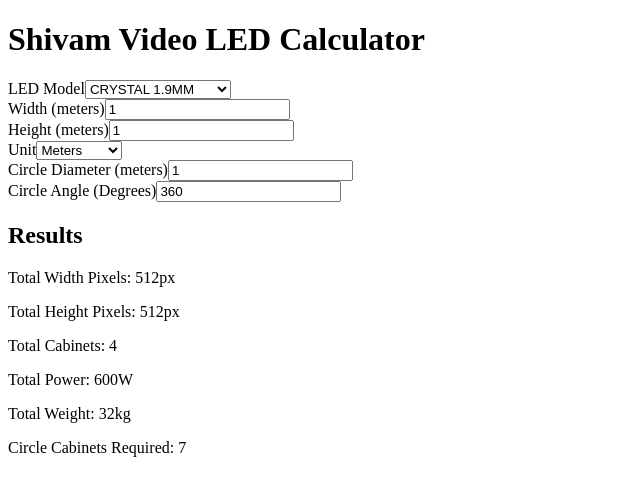
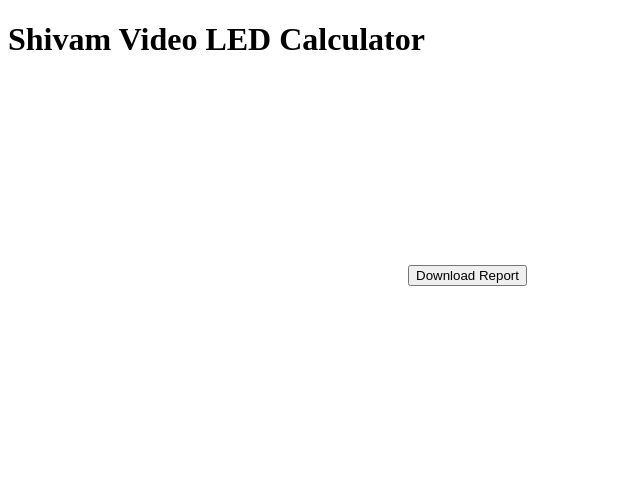
Before and after one commit to shivamraghav14/LED-CALCULATOR, a Next.js app: page / in a window 1280 px wide. Shown: the top 496 px of the page, without its empty margins (0-640 px from the left). Built offline with nearby package versions, Linux system fonts and the light colour scheme.

Commit message:
Update index.js

```diff
--- a/src/pages/index.js
+++ b/src/pages/index.js
@@ -1,4 +1,5 @@
-import { useState } from "react";
+import { useState, useRef } from "react";
+import { jsPDF } from "jspdf";
 
 const ledModels = {
   "CRYSTAL 1.9MM": { pixelDensity: 256, powerPerCabinet: 150, weightPerCabinet: 8, cabinetSize: [500, 500] },
@@ -26,6 +27,7 @@
   const [unit, setUnit] = useState("meters");
   const [diameter, setDiameter] = useState(1);
   const [degree, setDegree] = useState(360);
+  const canvasRef = useRef(null);
 
   const convertSize = (value) => value * unitConversion[unit];
 
@@ -44,54 +46,24 @@
 
   const { totalWidthPixels, totalHeightPixels, totalPower, totalWeight, totalCabinets, circleCabinets } = calculateValues();
 
+  const generatePDF = () => {
+    const doc = new jsPDF();
+    doc.text("Shivam Video LED Calculator Report", 10, 10);
+    doc.text(`Model: ${model}`, 10, 20);
+    doc.text(`Total Width Pixels: ${totalWidthPixels}px`, 10, 30);
+    doc.text(`Total Height Pixels: ${totalHeightPixels}px`, 10, 40);
+    doc.text(`Total Cabinets: ${totalCabinets}`, 10, 50);
+    doc.text(`Total Power: ${totalPower}W`, 10, 60);
+    doc.text(`Total Weight: ${totalWeight}kg`, 10, 70);
+    doc.text(`Circle Cabinets Required: ${circleCabinets}`, 10, 80);
+    doc.save("LED_Calculator_Report.pdf");
+  };
+
   return (
     <div className="p-6 bg-black text-white rounded-lg shadow-xl max-w-4xl mx-auto">
       <h1 className="text-3xl font-bold mb-6 text-center">Shivam Video LED Calculator</h1>
-      <div className="grid grid-cols-2 gap-4">
-        <div>
-          <label>LED Model</label>
-          <select value={model} onChange={(e) => setModel(e.target.value)}>
-            {Object.keys(ledModels).map((m) => (
-              <option key={m} value={m}>{m}</option>
-            ))}
-          </select>
-        </div>
-        <div>
-          <label>Width ({unit})</label>
-          <input type="number" value={width} onChange={(e) => setWidth(parseFloat(e.target.value) || 1)} />
-        </div>
-        <div>
-          <label>Height ({unit})</label>
-          <input type="number" value={height} onChange={(e) => setHeight(parseFloat(e.target.value) || 1)} />
-        </div>
-        <div>
-          <label>Unit</label>
-          <select value={unit} onChange={(e) => setUnit(e.target.value)}>
-            <option value="meters">Meters</option>
-            <option value="mm">Millimeters</option>
-            <option value="inches">Inches</option>
-            <option value="feet">Feet</option>
-          </select>
-        </div>
-        <div>
-          <label>Circle Diameter ({unit})</label>
-          <input type="number" value={diameter} onChange={(e) => setDiameter(parseFloat(e.target.value) || 1)} />
-        </div>
-        <div>
-          <label>Circle Angle (Degrees)</label>
-          <input type="number" value={degree} onChange={(e) => setDegree(parseFloat(e.target.value) || 360)} />
-        </div>
-      </div>
-
-      <div className="mt-6 bg-gray-800 text-white p-4 rounded-md">
-        <h2 className="text-xl font-semibold">Results</h2>
-        <p>Total Width Pixels: {totalWidthPixels}px</p>
-        <p>Total Height Pixels: {totalHeightPixels}px</p>
-        <p>Total Cabinets: {totalCabinets}</p>
-        <p>Total Power: {totalPower}W</p>
-        <p>Total Weight: {totalWeight}kg</p>
-        <p>Circle Cabinets Required: {circleCabinets}</p>
-      </div>
+      <canvas ref={canvasRef} width={400} height={200} className="bg-white"></canvas>
+      <button onClick={generatePDF} className="mt-4 px-4 py-2 bg-blue-500 text-white rounded">Download Report</button>
     </div>
   );
 }
```
